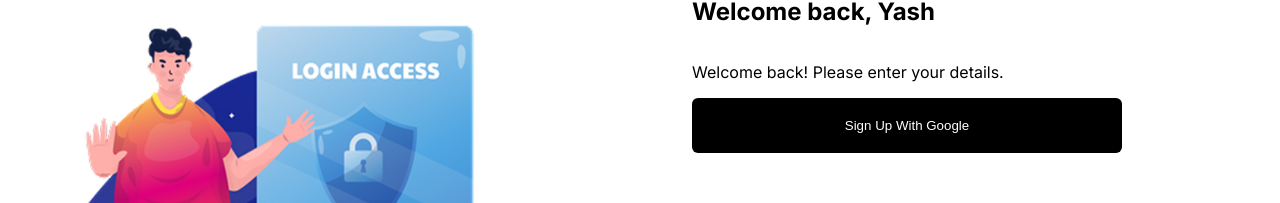
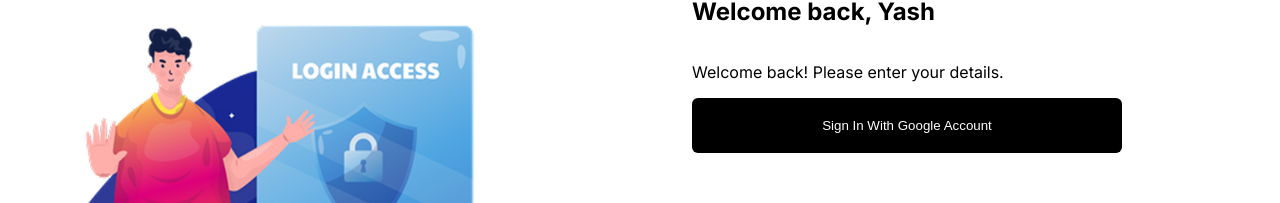
Before and after one commit to Stesho/project-management-system, a Next.js app: page /login in a window 1280 px wide. Shown: the part 219-422 px from the top of the page. Built offline with nearby package versions, Linux system fonts and the light colour scheme.

Commit message:
feat: add auth by google account

```diff
--- a/package.json
+++ b/package.json
@@ -10,6 +10,7 @@
   },
   "dependencies": {
     "next": "15.3.0",
+    "next-auth": "^4.24.11",
     "react": "^19.0.0",
     "react-dom": "^19.0.0"
   },
--- /dev/null
+++ b/src/components/googleAuthButton/googleAuthButton.tsx
@@ -0,0 +1,8 @@
+"use client";
+
+import { handleSignIn } from "@/libs/auth";
+import { Button } from "../ui/button/button";
+
+export function GoogleAuthButton() {
+  return <Button onClick={handleSignIn}>Sign In With Google Account</Button>;
+}
--- a/src/components/header/header.module.scss
+++ b/src/components/header/header.module.scss
@@ -1,4 +1,4 @@
-@import "@/styles/colors.scss";
+@use "@/styles/colors";
 
 .header {
   display: flex;
@@ -13,7 +13,7 @@
   span {
     font-size: 25px;
     font-weight: 600;
-    color: $blue-100;
+    color: colors.$blue-100;
     margin-left: 20px;
   }
 }
--- a/src/components/loginForm/loginForm.module.scss
+++ b/src/components/loginForm/loginForm.module.scss
@@ -8,13 +8,4 @@
   flex-direction: column;
   width: 430px;
   margin: 50px 150px 0 0;
-
-  &_button {
-    padding: 20px;
-    background: black;
-    color: white;
-    border: none;
-    border-radius: 6px;
-    cursor: pointer;
-  }
 }
--- a/src/components/loginForm/loginForm.tsx
+++ b/src/components/loginForm/loginForm.tsx
@@ -1,20 +1,21 @@
 import Image from "next/image";
 import loginAccessImg from "../../../public/loginAccess.png";
 import styles from "./loginForm.module.scss";
+import { GoogleAuthButton } from "../googleAuthButton/googleAuthButton";
 
-export default function LoginForm() {
+export default async function LoginForm() {
   return (
     <div className={styles.login}>
       <Image
         src={loginAccessImg}
-        alt={"man with login access"}
+        alt={"Man with login access"}
         width={563}
         height={665}
       />
       <div className={styles.form}>
         <h2>Welcome back, Yash</h2>
         <p>Welcome back! Please enter your details.</p>
-        <button className={styles.form_button}>Sign Up With Google</button>
+        <GoogleAuthButton />
       </div>
     </div>
   );
--- /dev/null
+++ b/src/components/ui/button/button.module.scss
@@ -0,0 +1,8 @@
+.button {
+  padding: 20px;
+  background: black;
+  color: white;
+  border: none;
+  border-radius: 6px;
+  cursor: pointer;
+}
--- /dev/null
+++ b/src/components/ui/button/button.tsx
@@ -0,0 +1,16 @@
+"use client";
+
+import styles from "./button.module.scss";
+
+interface ButtonProps {
+  children: string;
+  onClick: () => void;
+}
+
+export function Button({ children, onClick }: ButtonProps) {
+  return (
+    <button className={styles.button} onClick={onClick}>
+      {children}
+    </button>
+  );
+}
--- /dev/null
+++ b/src/constants/environment.ts
@@ -0,0 +1,3 @@
+export const GOOGLE_CLIENT_ID = process.env.GOOGLE_CLIENT_ID || "";
+export const GOOGLE_CLIENT_SECRET = process.env.GOOGLE_CLIENT_SECRET || "";
+export const NEXTAUTH_SECRET = process.env.NEXTAUTH_SECRET || "";
--- /dev/null
+++ b/src/libs/auth.ts
@@ -0,0 +1,4 @@
+import { signIn, signOut } from "next-auth/react";
+
+export const handleSignIn = async () => await signIn("google");
+export const handleSignOut = async () => await signOut();
```
Also changed, not shown: src/app/api/auth/[...nextauth]/route.ts (added, +21 -0 lines), 1 other file (tests, documents, lock files or other folders).
